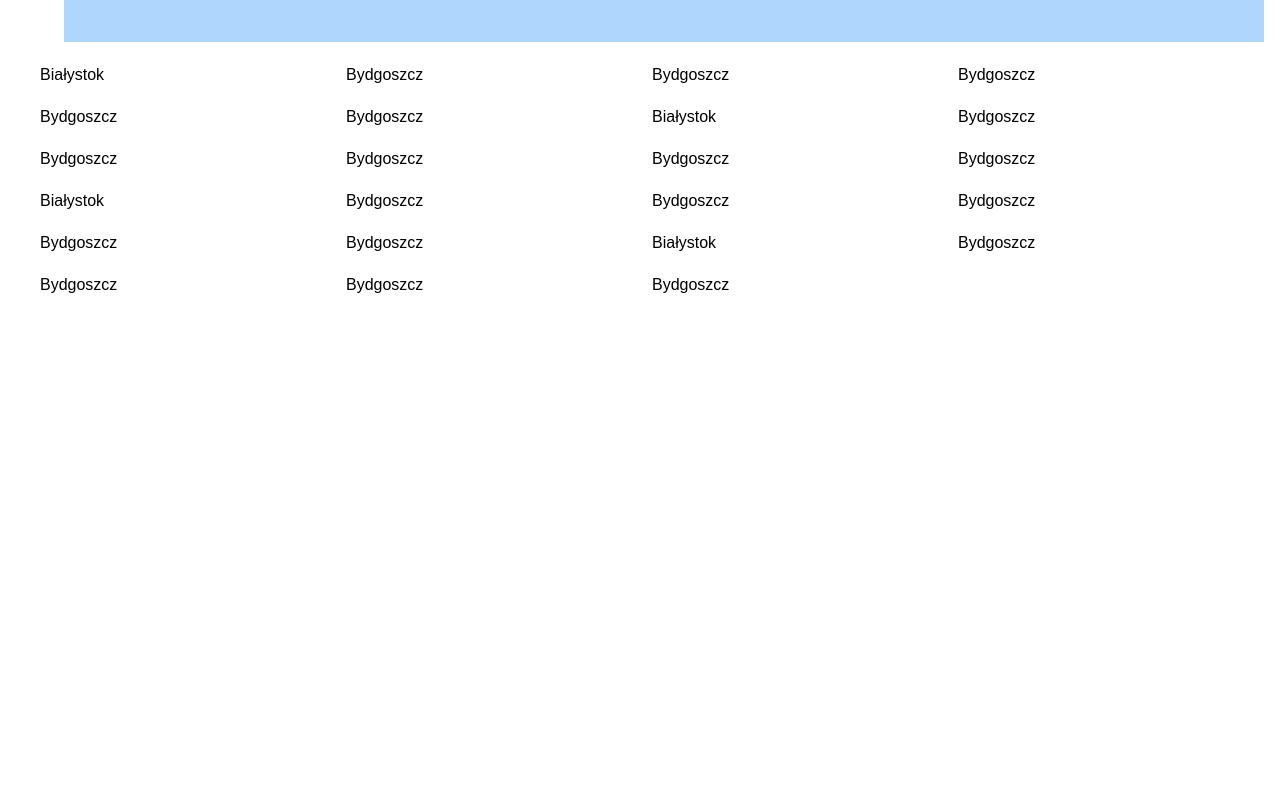
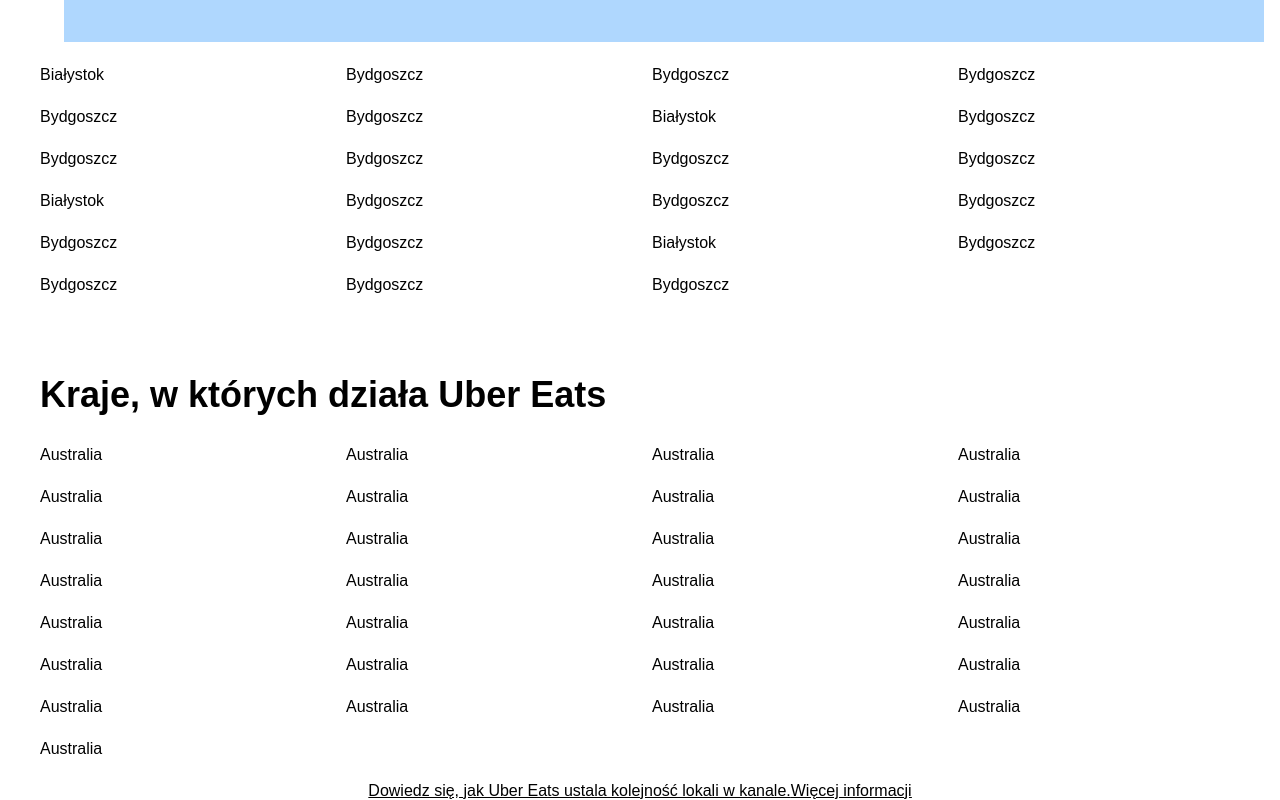
Before and after one commit to seba9989/Uber-Eats-Clone, a SvelteKit app: page / in a window 1280 px wide. Shown: the part 1806-2606 px from the top of the page. Before the commit the page ends 2100 px from the top, so only its background shows below. Built offline with nearby package versions, Linux system fonts and the light colour scheme.

Commit message:
Add CountriesWhereUberEatsOperates

```diff
--- a/src/lib/components/CitiesNearby.svelte
+++ b/src/lib/components/CitiesNearby.svelte
@@ -150,5 +150,9 @@
 		grid-row: auto auto auto auto auto auto;
 
 		gap: 24px;
+
+		* {
+			font-weight: normal;
+		}
 	}
 </style>
--- /dev/null
+++ b/src/lib/components/CountriesWhereUberEatsOperates.svelte
@@ -0,0 +1,157 @@
+<script lang="ts">
+	interface CountryType {
+		text: string;
+		url: string;
+	}
+
+	let CountriesList: CountryType[] = [
+		{
+			text: 'Australia',
+			url: 'Belgia'
+		},
+		{
+			text: 'Australia',
+			url: 'Belgia'
+		},
+		{
+			text: 'Australia',
+			url: 'Belgia'
+		},
+		{
+			text: 'Australia',
+			url: 'Belgia'
+		},
+		{
+			text: 'Australia',
+			url: 'Belgia'
+		},
+		{
+			text: 'Australia',
+			url: 'Belgia'
+		},
+		{
+			text: 'Australia',
+			url: 'Belgia'
+		},
+		{
+			text: 'Australia',
+			url: 'Belgia'
+		},
+		{
+			text: 'Australia',
+			url: 'Belgia'
+		},
+		{
+			text: 'Australia',
+			url: 'Belgia'
+		},
+		{
+			text: 'Australia',
+			url: 'Belgia'
+		},
+		{
+			text: 'Australia',
+			url: 'Belgia'
+		},
+		{
+			text: 'Australia',
+			url: 'Belgia'
+		},
+		{
+			text: 'Australia',
+			url: 'Belgia'
+		},
+		{
+			text: 'Australia',
+			url: 'Belgia'
+		},
+		{
+			text: 'Australia',
+			url: 'Belgia'
+		},
+		{
+			text: 'Australia',
+			url: 'Belgia'
+		},
+		{
+			text: 'Australia',
+			url: 'Belgia'
+		},
+		{
+			text: 'Australia',
+			url: 'Belgia'
+		},
+		{
+			text: 'Australia',
+			url: 'Belgia'
+		},
+		{
+			text: 'Australia',
+			url: 'Belgia'
+		},
+		{
+			text: 'Australia',
+			url: 'Belgia'
+		},
+		{
+			text: 'Australia',
+			url: 'Belgia'
+		},
+		{
+			text: 'Australia',
+			url: 'Belgia'
+		},
+		{
+			text: 'Australia',
+			url: 'Belgia'
+		},
+		{
+			text: 'Australia',
+			url: 'Belgia'
+		},
+		{
+			text: 'Australia',
+			url: 'Belgia'
+		},
+		{
+			text: 'Australia',
+			url: 'Belgia'
+		},
+		{
+			text: 'Australia',
+			url: 'Belgia'
+		}
+	];
+</script>
+
+<h2>Kraje, w których działa Uber Eats</h2>
+<div class="grid">
+	{#each CountriesList as Country}
+		<a href={Country.url}>
+			{Country.text}
+		</a>
+	{/each}
+</div>
+
+<style lang="scss">
+	h2 {
+		margin-top: 80px;
+
+		font-size: 36px;
+		font-weight: 700;
+	}
+
+	.grid {
+		margin-top: 24px;
+
+		display: grid;
+		grid-template-columns: auto auto auto auto;
+		grid-row: auto auto auto auto auto auto auto auto;
+
+		gap: 24px;
+
+		* {
+			font-weight: normal;
+		}
+	}
+</style>
--- a/src/routes/+page.svelte
+++ b/src/routes/+page.svelte
@@ -1,5 +1,6 @@
 <script>
 	import CitiesNearby from '$lib/components/CitiesNearby.svelte';
+	import CountriesWhereUberEatsOperates from '$lib/components/CountriesWhereUberEatsOperates.svelte';
 	import FirstFullSide from '$lib/components/FirstFullSide.svelte';
 	import Imges from '$lib/components/Imges.svelte';
 </script>
@@ -9,10 +10,33 @@
 <div class="padding">
 	<Imges />
 	<CitiesNearby />
+	<CountriesWhereUberEatsOperates />
+	<div class="link">
+		<a href="/">
+			Dowiedz się, jak Uber Eats ustala kolejność lokali w kanale. <div>Więcej informacji</div>
+		</a>
+	</div>
 </div>
 
 <style lang="scss">
 	.padding {
 		padding: 0 40px;
 	}
+
+	.link {
+		margin-top: 24px;
+		display: flex;
+		justify-content: center;
+
+		a {
+			font-weight: 400;
+			display: flex;
+			width: fit-content;
+		}
+
+		* {
+			font-weight: 400;
+			text-decoration: underline;
+		}
+	}
 </style>
```
